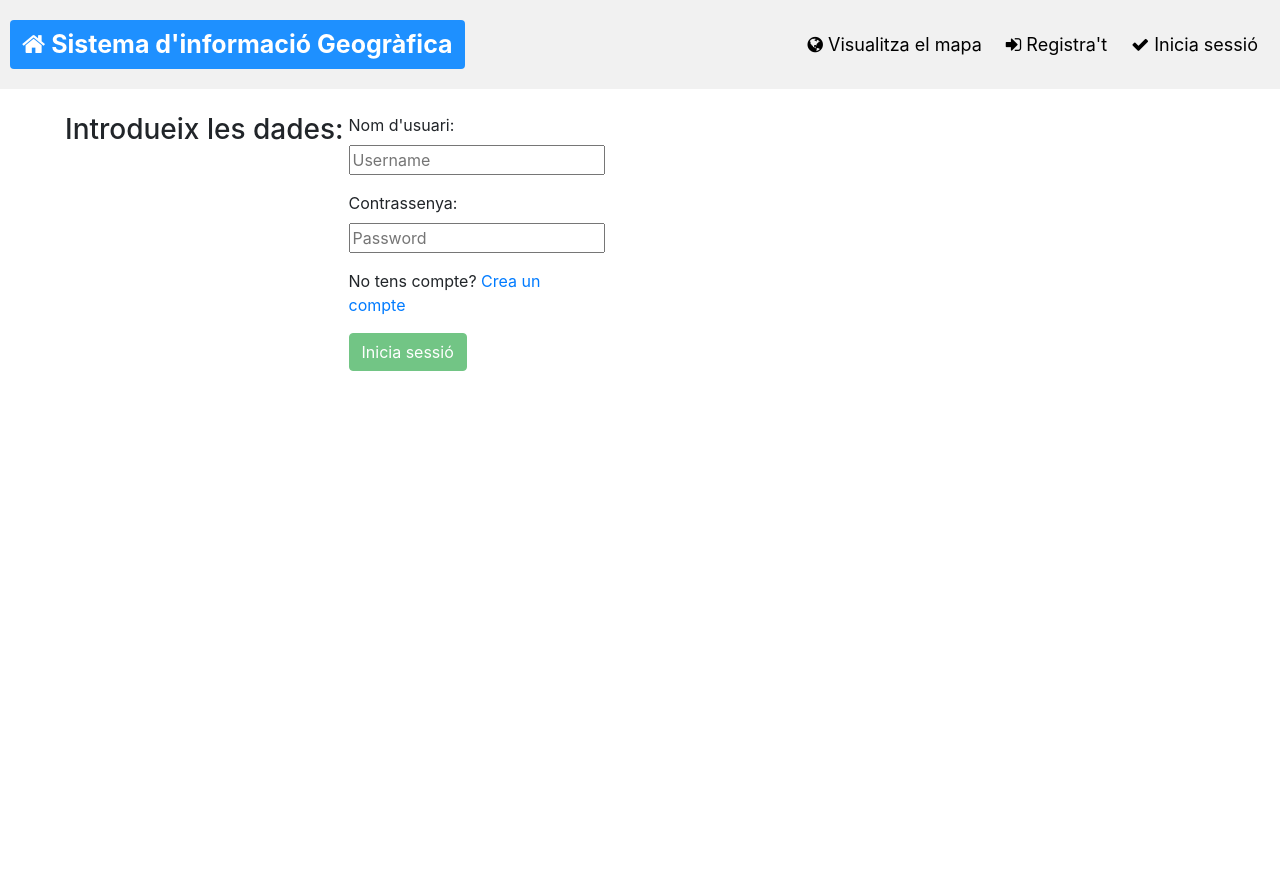
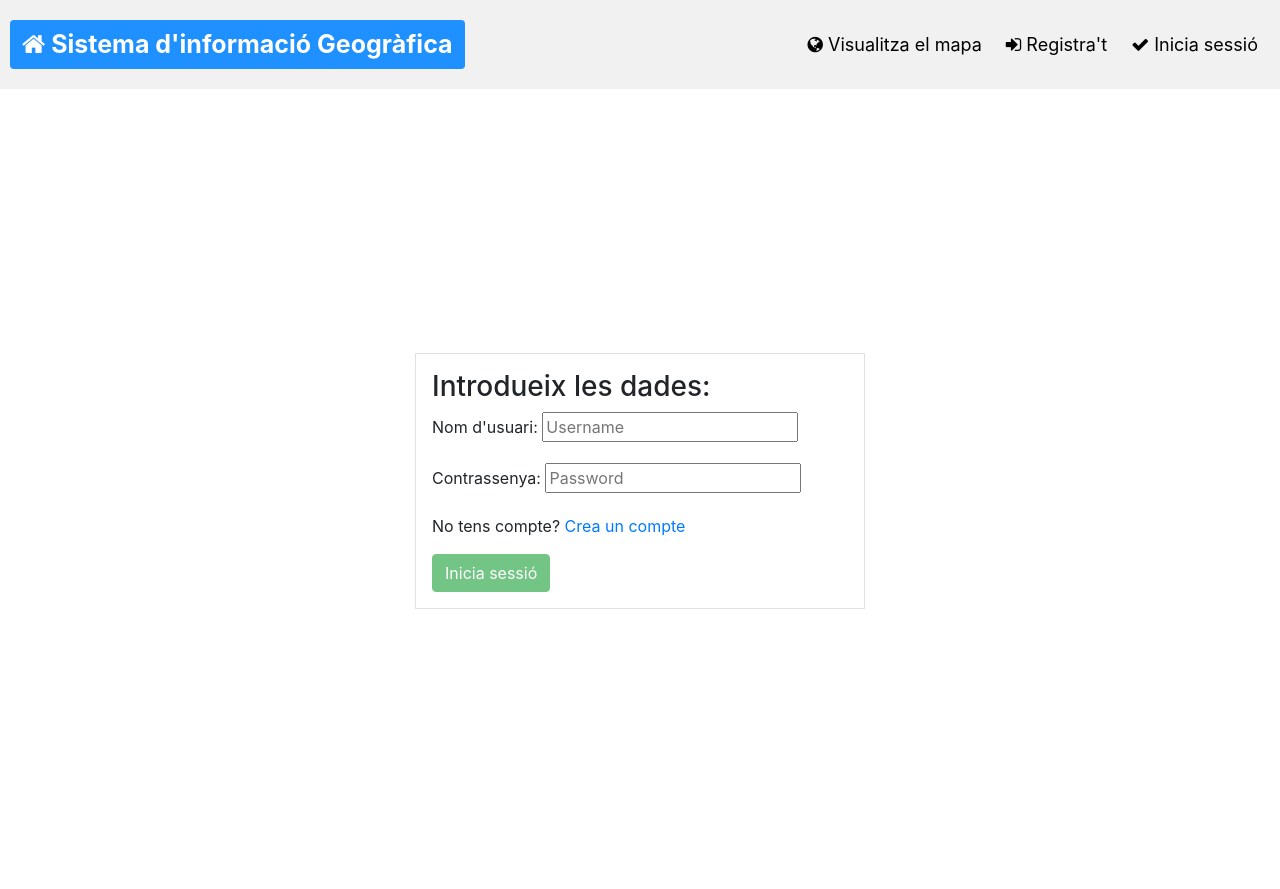
Before and after one commit to cescFT/TFG_GeoInfoSystem, a Django app: page /v1/geoInfoSystem/inicia_sessio/ in a window 1280 px wide. Before the commit the page ends 371 px from the top, so only its background shows below. Run offline with Django 3.2, Linux system fonts and the light colour scheme; some libraries are stand-ins or nearby versions.

Commit message:
master: login form CSS done.

```diff
--- a/GeoInfoSystem/templates/usuaris/login.html
+++ b/GeoInfoSystem/templates/usuaris/login.html
@@ -72,6 +72,17 @@
         display: flex;
     }
 
+.abs-center {
+  display: flex;
+  align-items: center;
+  justify-content: center;
+  min-height: 100vh;
+}
+
+.form {
+  width: 450px;
+}
+
     </style>
 </head>
 <body>
@@ -89,14 +100,15 @@
         </div>
     </div>
 
-<div class="container mt-4">
-    <div class="row">
+<div class="container">
+    <div class="abs-center">
+        <div class="row">
         <div class="form-group">
             <div class="row form-row">
-              <h3>Introdueix les dades:</h3>
                 <div id="errorsLogIn"></div>
-                <div class="col col-md-4">
-                    <form id="formLogIn" method="POST" action="/v1/geoInfoSystem/inicia_sessio/" class="form-group">
+                <div class="col border p-3 form">
+                    <h3>Introdueix les dades:</h3>
+                    <form id="formLogIn" method="POST" action="/v1/geoInfoSystem/inicia_sessio/">
                         {% csrf_token %}
                         <div class="form-group">
                             <label>Nom d'usuari:</label>
@@ -114,6 +126,8 @@
             </div>
         </div>
     </div>
+    </div>
+
 
 </div>
 
```
